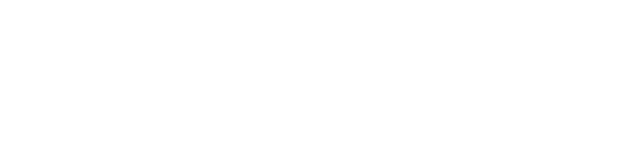
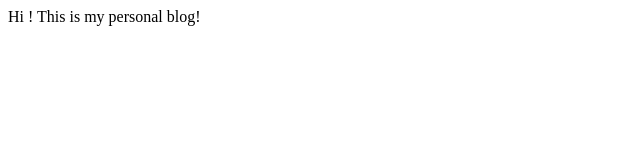
Before and after one commit to thyop17/personalblog, a plain HTML site: page index.htm in a window 1280 px wide. Shown: the whole page, without its empty margins (0-640 px from the left). Drawn offline with Linux system fonts and the light colour scheme.

Commit message:
Update index.htm
Added text into the body.

```diff
--- a/index.htm
+++ b/index.htm
@@ -3,5 +3,8 @@
   <head>
       <title>My personal blog</title>
   </head>
+  <body> Hi !
+  This is my personal blog!
+  </body>
 
 </html>
```
